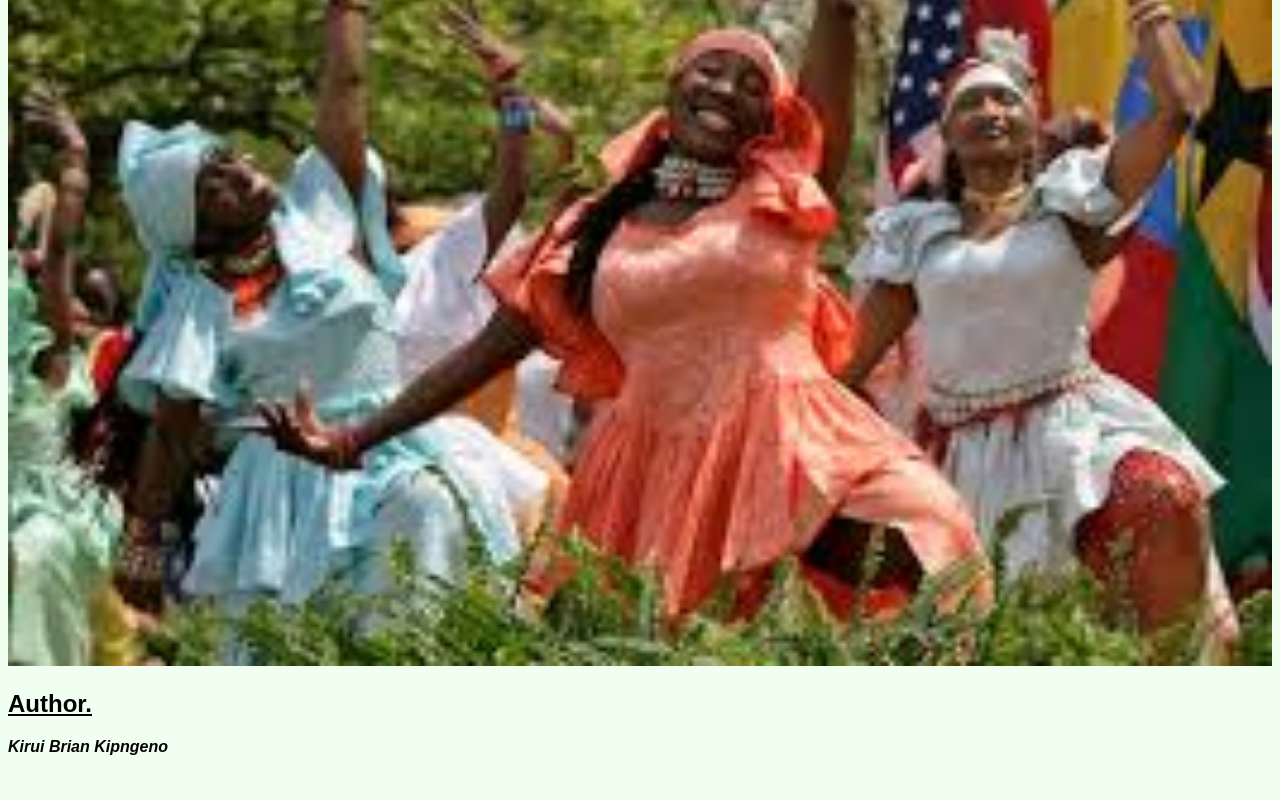
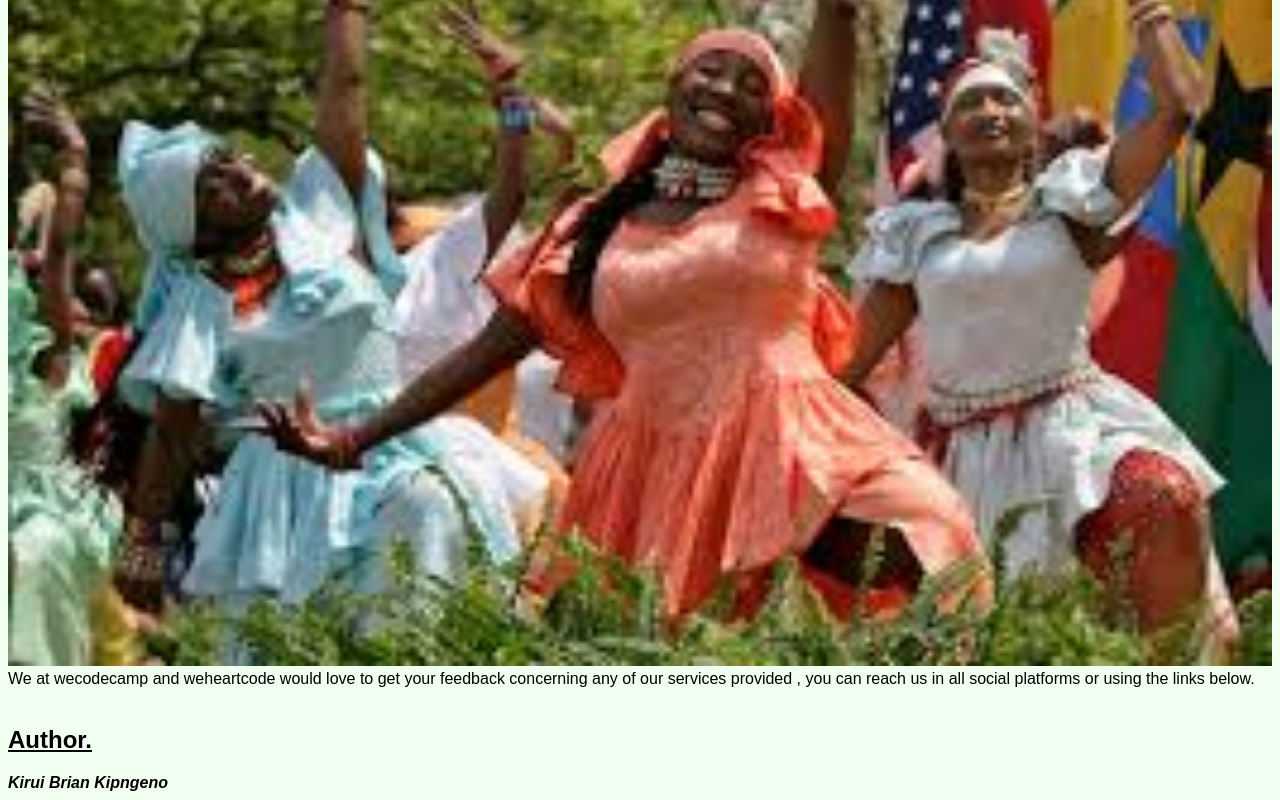
Before and after one commit to Kiruisang/akan_naming, a plain HTML site: page index.html in a window 1280 px wide. Shown: the part 1509-2309 px from the top of the page. Before the commit the page ends 2273 px from the top, so only its background shows below. Drawn offline with Linux system fonts and the light colour scheme.

Commit message:
added some contact information

```diff
--- a/index.html
+++ b/index.html
@@ -58,6 +58,12 @@
                 <img src="./Images/comm.jpeg" width="100%" alt="west african house">
             </div>
         </div>
+        <div class="contactinfo">
+            We at wecodecamp and weheartcode would love to get your feedback concerning any of our services provided , you can reach us in all social platforms or using the links below.
+            <div class="links">
+                <a href="#"><img src="./Images/facebook.html" alt=""></a>
+            </div>
+        </div>
         <div author>
             <h2><u>Author.</u></h2>
             <em><strong>Kirui Brian Kipngeno</strong></em>
```
